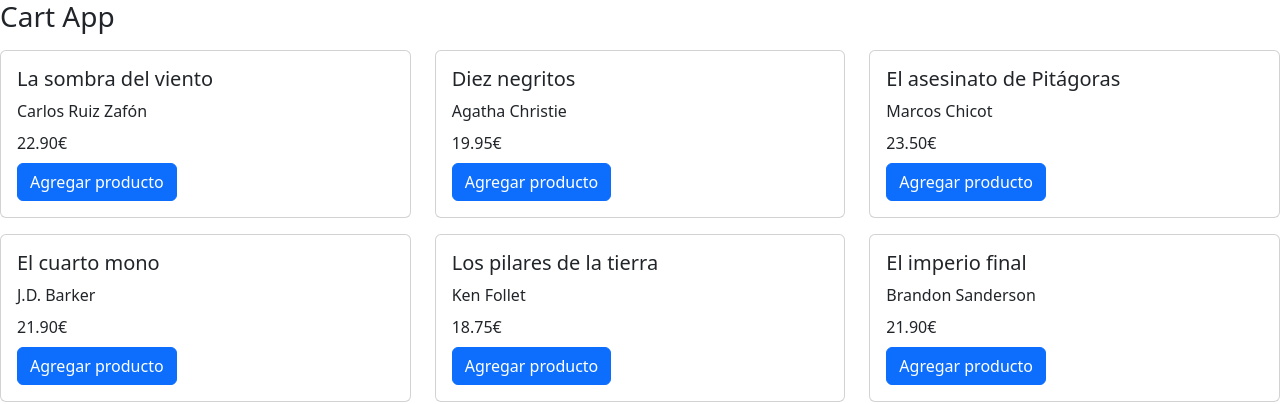
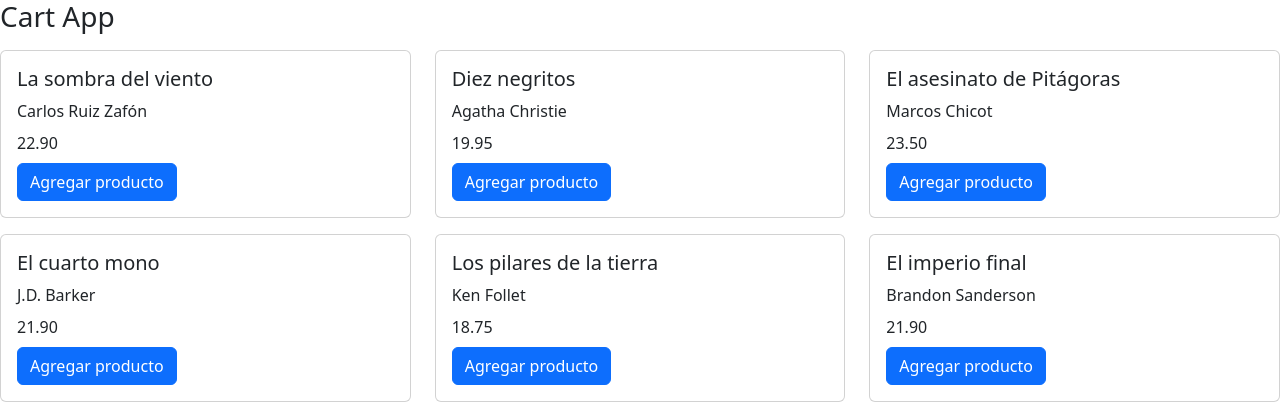
Before and after one commit to APoves/DAW-aprendizaje, a React (Vite) app in the folder Cart (React)/: page / in a window 1280 px wide. Shown: the top 404 px of the page. Built offline with nearby package versions, Linux system fonts and the light colour scheme.

Commit message:
add data

```diff
--- a/Cart (React)/src/CartApp.jsx
+++ b/Cart (React)/src/CartApp.jsx
@@ -10,7 +10,7 @@
                             <div className="card-body">
                                 <h5 className="card-title">La sombra del viento</h5>
                                 <p className="card-title">Carlos Ruiz Zafón</p>
-                                <p className="card-title">22.90€</p>
+                                <p className="card-title">22.90</p>
                                 <button className="btn btn-primary">Agregar producto</button>
                             </div>
                         </div>
@@ -21,7 +21,7 @@
                             <div className="card-body">
                                 <h5 className="card-title">Diez negritos</h5>
                                 <p className="card-title">Agatha Christie</p>
-                                <p className="card-title">19.95€</p>
+                                <p className="card-title">19.95</p>
                                 <button className="btn btn-primary">Agregar producto</button>
                             </div>
                         </div>
@@ -32,7 +32,7 @@
                             <div className="card-body">
                                 <h5 className="card-title">El asesinato de Pitágoras</h5>
                                 <p className="card-title">Marcos Chicot</p>
-                                <p className="card-title">23.50€</p>
+                                <p className="card-title">23.50</p>
                                 <button className="btn btn-primary">Agregar producto</button>
                             </div>
                         </div>
@@ -43,7 +43,7 @@
                             <div className="card-body">
                                 <h5 className="card-title">El cuarto mono</h5>
                                 <p className="card-title">J.D. Barker</p>
-                                <p className="card-title">21.90€</p>
+                                <p className="card-title">21.90</p>
                                 <button className="btn btn-primary">Agregar producto</button>
                             </div>
                         </div>
@@ -54,7 +54,7 @@
                             <div className="card-body">
                                 <h5 className="card-title">Los pilares de la tierra</h5>
                                 <p className="card-title">Ken Follet</p>
-                                <p className="card-title">18.75€</p>
+                                <p className="card-title">18.75</p>
                                 <button className="btn btn-primary">Agregar producto</button>
                             </div>
                         </div>
@@ -65,7 +65,7 @@
                             <div className="card-body">
                                 <h5 className="card-title">El imperio final</h5>
                                 <p className="card-title">Brandon Sanderson</p>
-                                <p className="card-title">21.90€</p>
+                                <p className="card-title">21.90</p>
                                 <button className="btn btn-primary">Agregar producto</button>
                             </div>
                         </div>
```
Also changed, not shown: Cart (React)/src/data/productos.js (added, +43 -0 lines).
